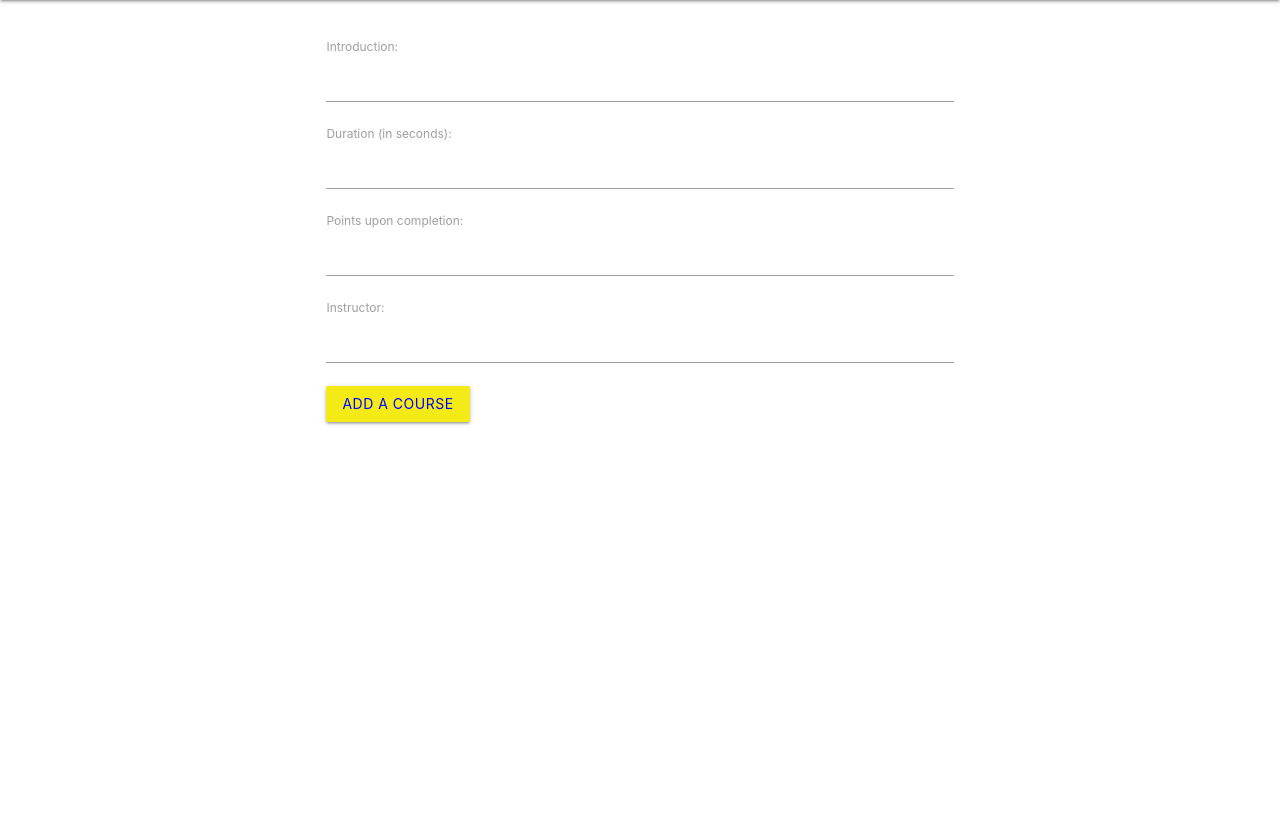
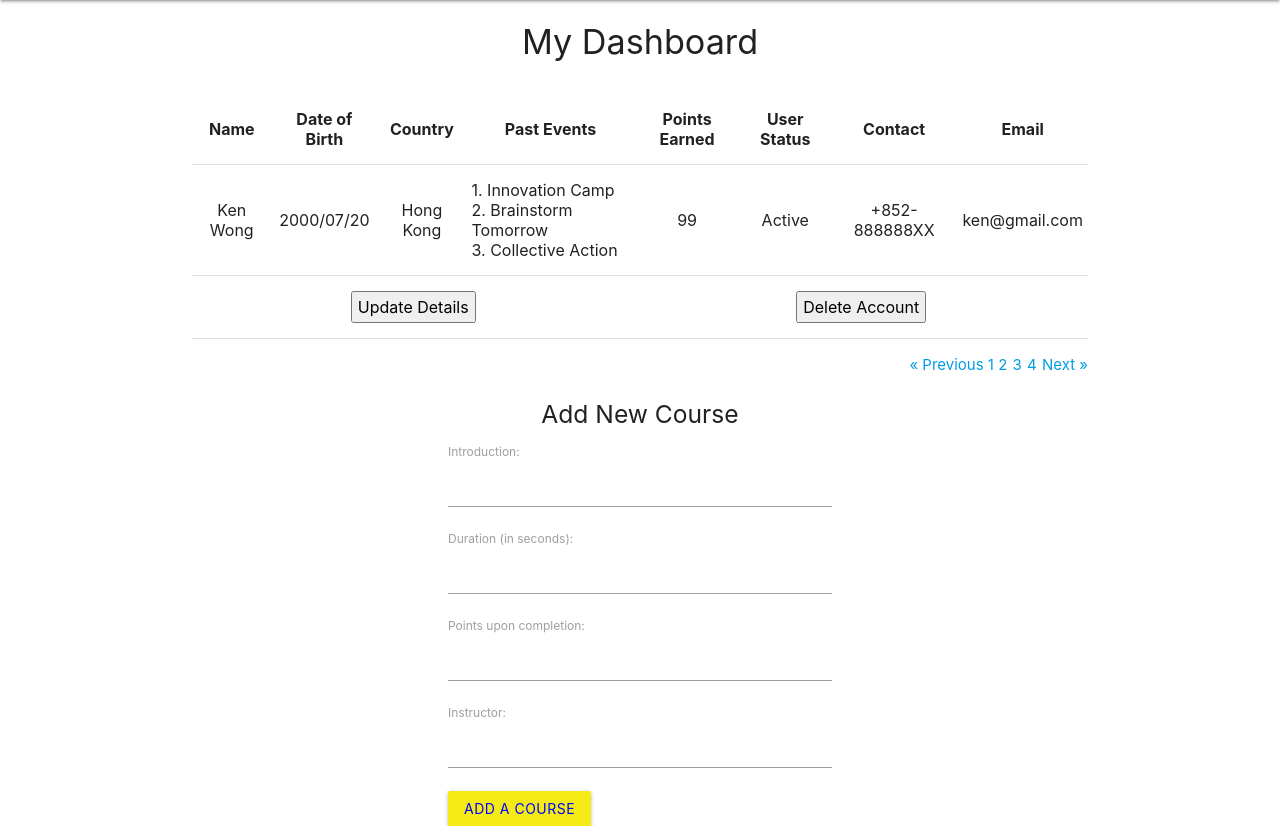
Before and after one commit to cfg2020apac/team-17, a Django app: page /dashboard/ in a window 1280 px wide. Shown: the part 64-890 px from the top of the page. Before the commit the page ends 489 px from the top, so only its background shows below. Run offline with Django 3.2, Linux system fonts and the light colour scheme; some libraries are stand-ins or nearby versions.

Commit message:
edits in dashboard

```diff
--- a/jahk/jahkapp/templates/jahkapp/dashboard.html
+++ b/jahk/jahkapp/templates/jahkapp/dashboard.html
@@ -1,6 +1,6 @@
 {% extends 'header.html' %}
 
-{% block content %}
+{% block content %}<!--
 <br>
 <div class='container'>
     <form method="POST">
@@ -8,5 +8,73 @@
         {{form.as_p}}
         <button style="background-color:#F4EB16; color:blue" class="btn btn-outline-info" type="submit">Add a course</button>
     </form>
+</div>-->
+
+<div class="dashboard-tag">
+    <div class="container-fluid">
+      <div class="row">
+        <h4 class="one standard-margins" style="text-align: center;">My Dashboard</h4>
+      </div>
+    </div>
+
+    <!-- User Management Table Content-->
+      <table class="table-usermanagement mx-auto container-border-ads" id="myTable" style="width: 100%; text-align: center;">
+        <thead class="thread-light">
+          <tr id="table-heading">
+            <th style="text-align: center;">Name</th>
+            <th style="text-align: center;">Date of Birth</th>
+            <th style="text-align: center;">Country</th>
+            <th style="text-align: center;">Past Events</th>
+            <th style="text-align: center;">Points Earned</th>
+            <th style="text-align: center;">User Status</th>
+            <th style="text-align: center;">Contact</th>
+            <th style="text-align: center;">Email</th>
+          </tr>
+        </thead>
+        <tbody>
+          <tr class="user-content-table mx-auto">
+            <td style="text-align: center;">Ken Wong</td>
+            <td style="text-align: center;"><time datetime="1914-12-20T08:00">2000/07/20</time></td>
+            <td style="text-align: center;">Hong Kong</td>
+            <td style="text-align: left;">1. Innovation Camp <br> 2. Brainstorm Tomorrow <br> 3. Collective Action</td>
+            <td style="text-align: center;">99</td>
+            <td style="text-align: center;">Active</td>
+            <td style="text-align: center;">+852-888888XX</td>
+            <td style="text-align: center;">ken@gmail.com</td>
+          </tr>
+        </tbody>
+        <tbody>
+            <tr class="user-content-table mx-auto">
+              <td style="text-align: center;" colspan="4"><button style="padding: 5px;">Update Details </button></td>
+              <td style="text-align: center;" colspan="4"><button style="padding: 5px;">Delete Account</button></td>
+
+            </tr>
+          </tbody>
+      </table>
+      </div>
+
+      <!-- Pagination -->
+      <div class="pagination" style="float: right; margin-top: 15px;">
+        <a href="#">&laquo; Previous</a>
+        <a href="#" class="active">1</a>
+        <a href="#" style="border-right: 1px solid white;">2</a>
+        <a href="#" style="border-right: 1px solid white;">3</a>
+        <a href="#" style="border-right: 1px solid white;">4</a>
+        <a href="#">Next &raquo; </a>
+      </div>
+      <!-- Pagination Ends -->
+
+    </div>
+  </div>
+
+<br>
+<br>
+<header style="text-align: center;"><h5>Add New Course</h5></header>
+  <div class='container' style="width: 30%; margin: 0 auto;">
+    <form method="POST">
+        {% csrf_token %}
+        {{form.as_p}}
+        <button style="background-color:#F4EB16; color:blue" class="btn btn-outline-info" type="submit">Add a course</button>
+    </form>
 </div>
 {% endblock %}
```
